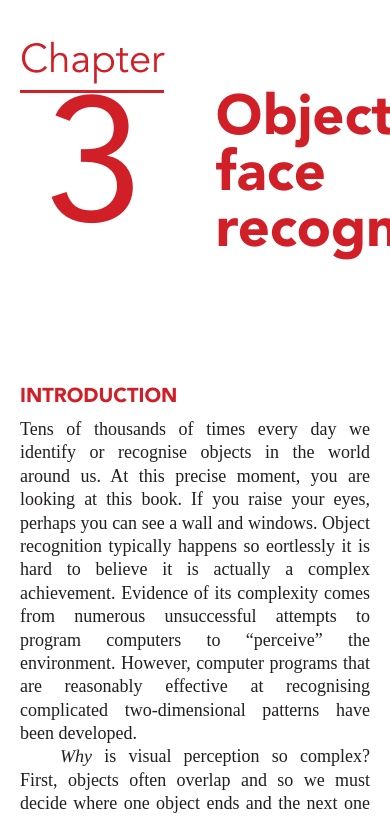
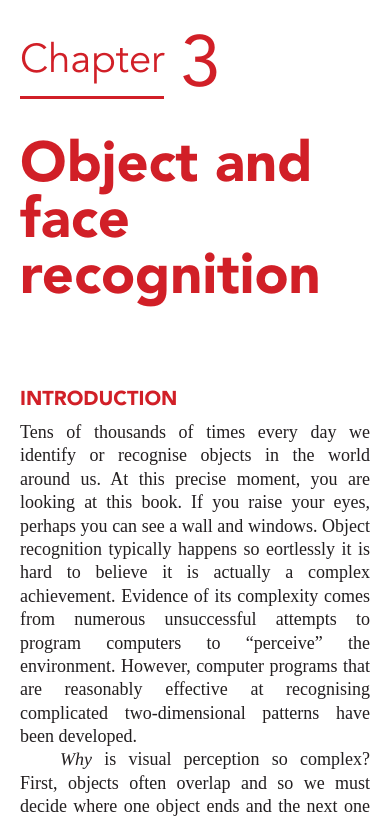
Before and after one commit to compro-shridhi/shridhi-aggarwal.github.io, a plain HTML site: page Package 4/content.html in a window 390 px wide. Shown: the top 818 px of the page. Drawn offline with nearby package versions, Linux system fonts and the light colour scheme; a web font is replaced by a local one.

Commit message:
mobile view update

```diff
--- a/Package 4/content.html
+++ b/Package 4/content.html
@@ -25,13 +25,15 @@
     <article data-page-num="94" class="page94" lang="en">
       <div class="page-container">
         <!-- chapter label -->
-        <div>
+        <!-- style="display: flex; align-items: center;" -->
+        <div style="display: flex; align-items: center;">
           <span class="red-text chapter-label">Chapter</span>
+          <span class="red-text chapter-number chapter-number-small">3</span>
         </div>
 
         <!-- chapter number and title -->
-        <div style="display: flex; align-items: center">
-          <div class="red-text chapter-number">3</div>
+        <div style="display: flex; align-items: center; margin-top: 16px;">
+          <div class="red-text chapter-number chapter-number-large">3</div>
           <div class="red-text chapter-title">Object and face recognition</div>
         </div>
 
@@ -80,8 +82,8 @@
           <p class="text-indent">
             Face recognition (vitally important in our everyday lives) diers in
             important ways from object recognition. Accordingly, we discuss face
-            recognition in a separate section. Finally, we consider whether
-            the processes involved in visual imagery resemble those involved in
+            recognition in a separate section. Finally, we consider whether the
+            processes involved in visual imagery resemble those involved in
             visual perception. Other issues relating to object recognition
             (e.g., depth perception; size constancy) were discussed in Chapter
             2.
--- a/Package 4/css/book.css
+++ b/Package 4/css/book.css
@@ -3,99 +3,94 @@
   --md: 768px;
   --lg: 1024px;
 
-	--box-shadow:rgba(207,207,207,0.75);
+  --box-shadow: rgba(207, 207, 207, 0.75);
   /* colors */
-	--dark-grey:#344e56;
-	--beige-bg:#edf4d5;
-	--green:#b2d234;
-	--black:#231f20;
-	--white:#fff;
-	--font-color:#231f20;
-	--orange:#f89e49;
-	--light-orange:#fee9d3;
-	--purple:#5c2e91;
-	--pink:#ec008c;
-	--light-pink:#fbdfeb;
-	--red:#d11f27;
+  --dark-grey: #344e56;
+  --beige-bg: #edf4d5;
+  --green: #b2d234;
+  --black: #231f20;
+  --white: #fff;
+  --font-color: #231f20;
+  --orange: #f89e49;
+  --light-orange: #fee9d3;
+  --purple: #5c2e91;
+  --pink: #ec008c;
+  --light-pink: #fbdfeb;
+  --red: #d11f27;
   /* font sizes */
-	--font-42pt:4.75rem;
-	--font-16pt:1.7rem;
-	--font-14pt:1.7rem;
-	--font-13pt:1.5rem;
-	--font-11pt:1.2rem;
-	--font-10pt:1.1rem;
-	--font-9pt:1rem;
-	--font-8pt:0.8rem;
-	--font-7pt:0.7rem;
-
-}
-
-
-@font-face {
-	font-family: 'Font-Awesome-5-Free-Solid-900';
-	src: url('../fonts/Font-Awesome-5-Free-Solid-900.otf') format('opentype');
+  --font-42pt: 4.75rem;
+  --font-16pt: 1.7rem;
+  --font-14pt: 1.7rem;
+  --font-13pt: 1.5rem;
+  --font-11pt: 1.2rem;
+  --font-10pt: 1.1rem;
+  --font-9pt: 1rem;
+  --font-8pt: 0.8rem;
+  --font-7pt: 0.7rem;
 }
 
 @font-face {
-	font-family: 'FontAwesome';
-	src: url('../fonts/FontAwesome.otf') format('opentype');
+  font-family: "Font-Awesome-5-Free-Solid-900";
+  src: url("../fonts/Font-Awesome-5-Free-Solid-900.otf") format("opentype");
 }
 
 @font-face {
-    font-family: 'Roboto';
-    src: url('../fonts/Roboto-Regular.ttf');
+  font-family: "FontAwesome";
+  src: url("../fonts/FontAwesome.otf") format("opentype");
 }
 
 @font-face {
-    font-family: 'Roboto-Bold';
-    src: url('../fonts/Roboto-Bold.ttf');
+  font-family: "Roboto";
+  src: url("../fonts/Roboto-Regular.ttf");
 }
 
 @font-face {
-    font-family: 'Times';
-    src: url('../fonts/TimesNewRomanMTStd.otf');
+  font-family: "Roboto-Bold";
+  src: url("../fonts/Roboto-Bold.ttf");
 }
 
 @font-face {
-    font-family: 'Times-Bold';
-    src: url('../fonts/TimesNewRomanMTStd-Bold.otf');
+  font-family: "Times";
+  src: url("../fonts/TimesNewRomanMTStd.otf");
 }
 
 @font-face {
-    font-family: 'Avenir-Black';
-    src: url('../fonts/AvenirLTStd-Black.otf');
+  font-family: "Times-Bold";
+  src: url("../fonts/TimesNewRomanMTStd-Bold.otf");
 }
 
 @font-face {
-    font-family: 'Avenir-Book';
-    src: url('../fonts/AvenirLTStd-Book.otf');
+  font-family: "Avenir-Black";
+  src: url("../fonts/AvenirLTStd-Black.otf");
 }
 
 @font-face {
-    font-family: 'Avenir-Roman';
-    src: url('../fonts/AvenirLTStd-Roman.otf');
+  font-family: "Avenir-Book";
+  src: url("../fonts/AvenirLTStd-Book.otf");
 }
 
-
-.arial{
-	font-family: 'Arial';
+@font-face {
+  font-family: "Avenir-Roman";
+  src: url("../fonts/AvenirLTStd-Roman.otf");
 }
 
-.roboto{
-	font-family: 'Roboto';
+.arial {
+  font-family: "Arial";
 }
 
-.roboto-bold{
-	font-family: 'Roboto-Bold';
+.roboto {
+  font-family: "Roboto";
 }
 
+.roboto-bold {
+  font-family: "Roboto-Bold";
+}
 
 /*For font-size = 9pts,
 9 * 1.8 = 16.2
 rounding off 16.2 to nearest even number = 16px
 1rem = 16px; 16px = 1rem
 */
-
 
 .font-7pt {
   font-size: var(--font-7pt);
@@ -133,65 +128,66 @@ rounding off 16.2 to nearest even number = 16px
   font-size: var(--font-42pt);
 }
 
-
-
 /*Fontawesome css for icons*/
 
-.fa, .fab, .fad, .fal, .far, .fas {
+.fa,
+.fab,
+.fad,
+.fal,
+.far,
+.fas {
   -moz-osx-font-smoothing: grayscale;
   -webkit-font-smoothing: antialiased;
   display: inline-block;
   font-style: normal;
   font-variant: normal;
   text-rendering: auto;
-	line-height: 1
+  line-height: 1;
 }
 
 .fa {
   font-family: FontAwesome;
 }
 
-
 .fas {
   font-family: Font-Awesome-5-Free-Solid-900;
 }
 
 .fa-users:before {
-	content: "\f0c0"
+  content: "\f0c0";
 }
 
 .fa-video:before {
-	content: "\f03d"
+  content: "\f03d";
 }
 
 .fa-user-friends:before {
-	content: "\f500"
+  content: "\f500";
 }
 
 .fa-volume-up:before {
-	content: "\f028"
+  content: "\f028";
 }
 
 .fa-bars:before {
-	content: "\f0c9"
+  content: "\f0c9";
 }
 
-.fa-plus:before{
+.fa-plus:before {
   content: "\f067";
-
 }
 
-body{
+body {
   -webkit-font-smoothing: antialiased;
   text-rendering: optimizeLegibility;
 }
 
 article {
-	color: var( --font-color);
+  color: var(--font-color);
   overflow-x: hidden;
   margin: 0 auto;
   max-width: 1024px;
-	font-family: 'Times';
+  font-family: "Times";
   font-size: 1.125rem;
   line-height: 1.3;
 }
@@ -204,32 +200,33 @@ article .page-container {
 
 article .content-container {
   margin-top: 120px;
-    margin-left: 200px
+  margin-left: 200px;
 }
 
 article .lesson-title {
-    font-family: 'Avenir-Black';
+  font-family: "Avenir-Black";
   font-size: 1.25rem;
   /* font-weight: bold; */
   padding-bottom: 8px;
 }
 
 article .chapter-label {
-    font-family: 'Avenir-Book';
+  font-family: "Avenir-Book";
   border-bottom: 3px solid var(--red);
   padding-bottom: 8px;
   font-size: 2.5rem;
+  display: inline-block;
 }
 
 article .chapter-number {
-    font-family: 'Avenir-Roman';
+  font-family: "Avenir-Roman";
   font-size: 11rem;
-    line-height: 1;
+  line-height: 0.75;
   padding: 0px 25px;
 }
 
 article .chapter-title {
-    font-family: 'Avenir-Black';
+  font-family: "Avenir-Black";
   font-size: 3.5rem;
   line-height: 1;
   /* font-weight: bold; */
@@ -237,7 +234,7 @@ article .chapter-title {
   padding: 0px 48px;
 }
 
-article p{
+article p {
   margin: 0px;
   text-align: justify;
 }
@@ -246,20 +243,45 @@ article p{
   text-indent: 40px;
 }
 
-.red-text{
-	color:var(--red);
+.red-text {
+  color: var(--red);
 }
 
+article .chapter-number-small {
+  display: none;
+}
+
+article .chapter-number-large {
+  display: block;
+}
 
 /* Mobile devices (576px and down) */
 @media only screen and (max-width: 576px) {
   article .content-container {
     margin-left: 0px;
+    margin-top: 80px;
+  }
+  article .chapter-number-small {
+    display: inline;
+  }
+  article .chapter-number-large {
+    display: none;
+  }
+  article .chapter-number {
+    font-size: 4.5rem;
+    padding: 0px;
+    padding-left: 16px;
+  }
+  article .chapter-title {
+    padding: 24px 0px 0px 0px;
   }
 }
 
 /* Ipad devices (768px and up) */
-@media only screen and (min-width: 768px) {
+@media only screen and (max-width: 768px) {
+  article .content-container {
+    margin-left: 0px;
+  }
 }
 
 /* Desktop devices (1024px and up) */
```
Lines whose indentation alone changed are shown as unchanged.
